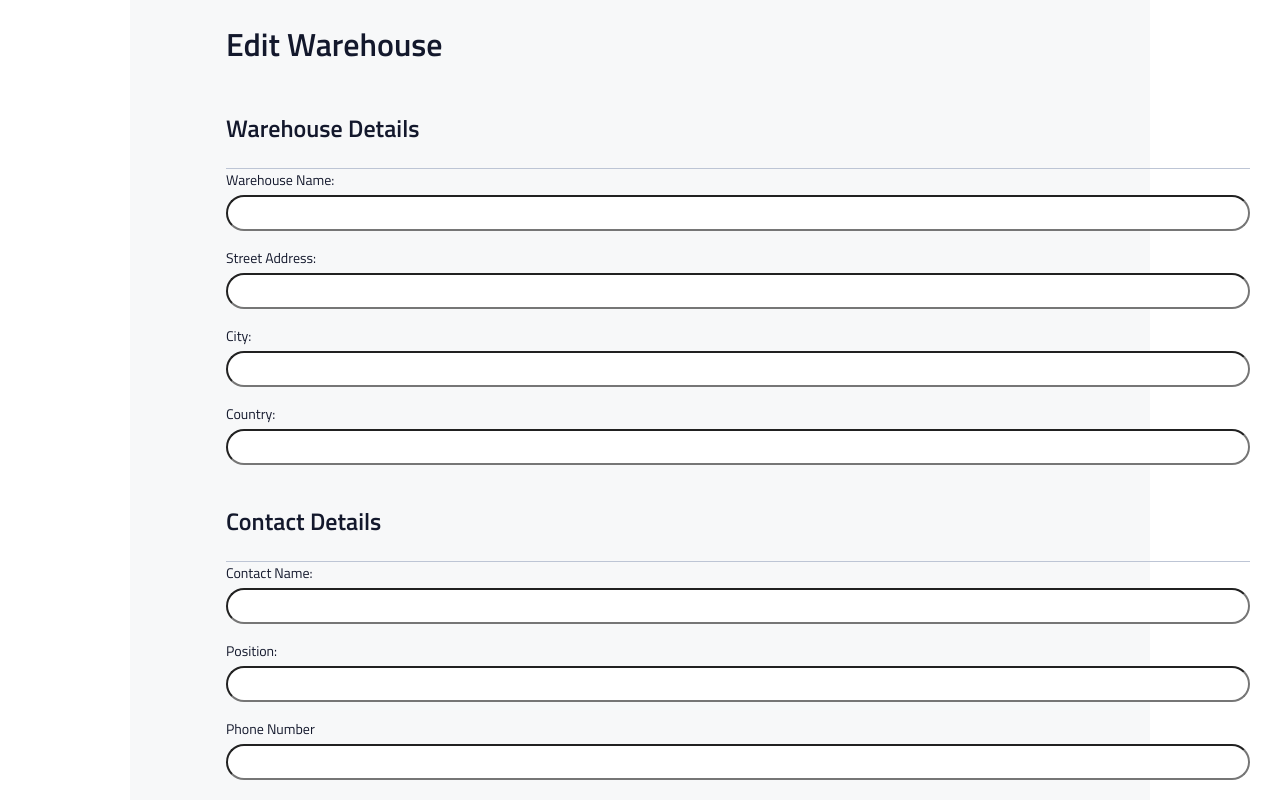
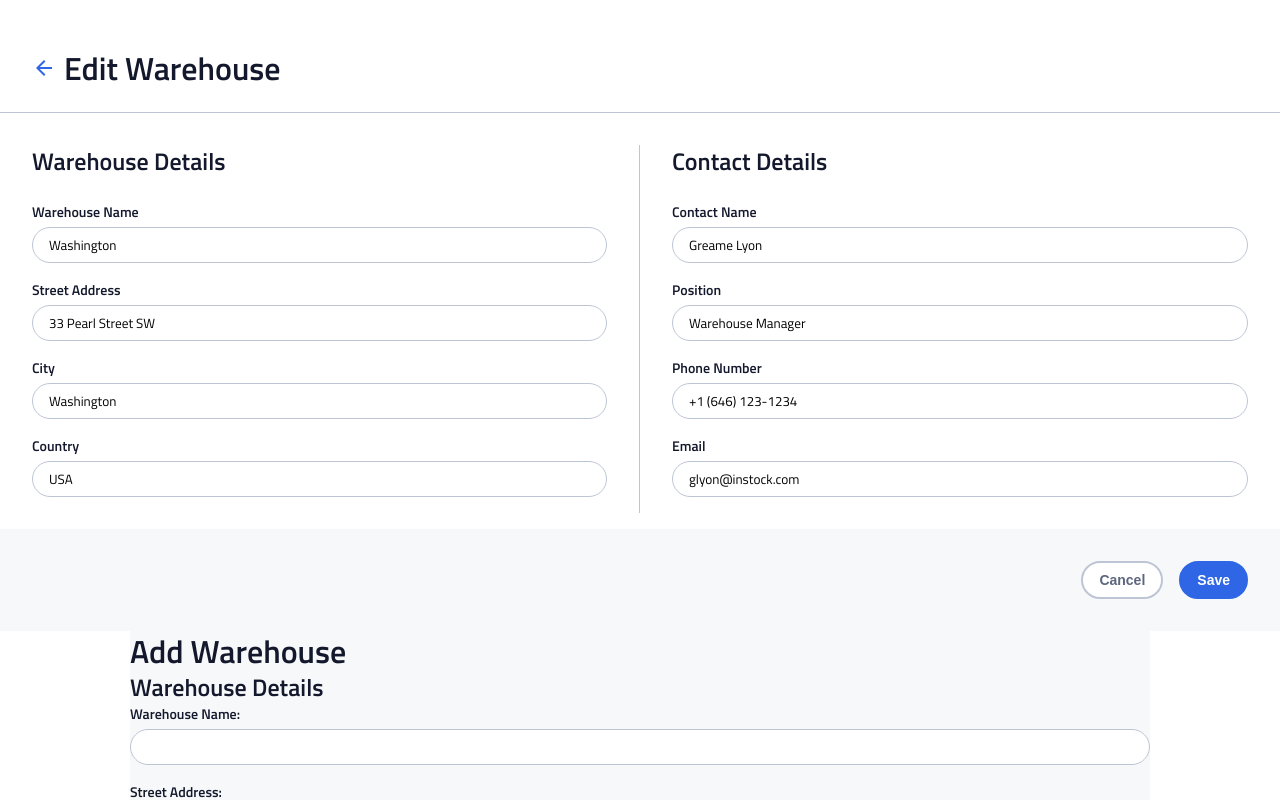
Before and after one commit to f2xiao/instock-frontend, a React (Create React App) app: page / in a window 1280 px wide. Shown: the top 800 px of the page. Built offline with nearby package versions, Linux system fonts and the light colour scheme.

Commit message:
accomplished-edit-warehouse-page

```diff
--- a/src/components/WarehouseEdit/WarehouseEdit.jsx
+++ b/src/components/WarehouseEdit/WarehouseEdit.jsx
@@ -1,20 +1,24 @@
-import React, { useState } from 'react';
+import React, { useState} from 'react';
 import "./WarehouseEdit.scss";
 import warehouseData from "../../data/01_warehouses.json";
+import returnIcon from'../../assets/icons/arrow_back-24px.svg'
+
+const warehouseDetails=warehouseData[1];
 
 const WarehouseEdit = () => {
     const [warehouseDetails, setWarehouseDetails] = useState({
-        warehouseName: '',
-        address: '',
-        city: '',
-        country: ''
+        warehouseName: warehouseData[1].warehouse_name|| '',
+        address: warehouseData[1].address || '',
+        city: warehouseData[1].city || '',
+        country: warehouseData[1].country || ''
     });
 
+
     const [contactDetails, setContactDetails] = useState({
-        contactName: '',
-        contactPosition: '',
-        contactPhone: '',
-        contactEmail: ''
+        contactName: warehouseData[1].contact_name || '',
+        contactPosition: warehouseData[1].contact_position || '',
+        contactPhone: warehouseData[1].contact_phone || '',
+        contactEmail: warehouseData[1].contact_email || ''
     });
 
     const handleWarehouseChange = (event) => {
@@ -40,17 +44,19 @@ const WarehouseEdit = () => {
         console.log('Contact Details:', contactDetails);
     };
 
+
+
     return (
         <div className="edit">
-            <h1>Edit Warehouse</h1>
+            <h1 className="edit__title"><img className='edit__return' src={returnIcon} alt="return to the main page" />Edit Warehouse</h1>
 
             <form className='edit__form' onSubmit={handleSubmit}>
-                <section>
-                    <h2 className='edit__title'>Warehouse Details</h2>
-
+                <div className='edit__wrapper'>
+                <section className='edit__section edit__section1'>
+                    <h2 className='edit__sectiontitle'>Warehouse Details</h2>
                     <div>
                         <label>
-                            Warehouse Name:
+                            Warehouse Name
                         </label><br />
                         <input
                             type="text"
@@ -62,7 +68,7 @@ const WarehouseEdit = () => {
 
                     <div>
                         <label>
-                        Street Address:</label><br />
+                        Street Address</label><br />
                         <input
                             type="text"
                             name="address"
@@ -74,7 +80,7 @@ const WarehouseEdit = () => {
 
                    <div>
                         <label>
-                            City:
+                            City
                         </label><br />
                         <input
                             type="text"
@@ -86,7 +92,7 @@ const WarehouseEdit = () => {
 
                     <div>
                         <label>
-                            Country:
+                            Country
                         </label><br />
                         <input
                             type="text"
@@ -98,12 +104,12 @@ const WarehouseEdit = () => {
 
                 </section>
 
-                <section>
-                    <h2 className='edit__title'>Contact Details</h2>
+                <section className='edit__section'>
+                    <h2 className='edit__sectiontitle'>Contact Details</h2>
 
                     <div>
                         <label>
-                        Contact Name:
+                        Contact Name
                         </label><br />
                         <input
                             type="text"
@@ -115,7 +121,7 @@ const WarehouseEdit = () => {
 
                     <div>
                         <label>
-                           Position:
+                           Position
                         </label><br />
                         <input
                             type="text"
@@ -139,7 +145,7 @@ const WarehouseEdit = () => {
 
                     <div>
                         <label>
-                        Email:
+                        Email
                         </label><br />
                         <input
                             type="text"
@@ -149,8 +155,11 @@ const WarehouseEdit = () => {
                         />
                     </div>
                 </section>
-                <button type="button">Cancel</button>
-                <button type="submit">Save</button>
+                </div>
+                <div className="edit__buttons">
+                    <button className="edit__cancel" type="button"><h3>Cancel</h3></button>
+                    <button className="edit__save" type="submit"><h3>Save</h3></button>
+                </div>
             </form>
         </div>
     );
--- a/src/components/WarehouseEdit/WarehouseEdit.scss
+++ b/src/components/WarehouseEdit/WarehouseEdit.scss
@@ -8,27 +8,128 @@ input{
     height: 2.25rem;
     margin-bottom:1rem;
     margin-top:.25rem;
+    border: 1px solid $color-border;
+    font-family: "Titillium Web";
+    @include tablet{
+        height: 2.25rem;
+        width:100%;
+
+    }
 }
 
-h1{
-    padding: 1.5rem 0;
+button{
+    height: 2.25rem;
+    border-style: solid;
+    border-color:$color-border;
+    border-radius: 1.5rem;
+    padding: 0.4rem 1rem;
+    width:8rem;
+    @include tablet{
+        height: 2.38rem;
+        margin-left: 1rem;
+        width:auto;
+    }
+}
+
+label{
+    font-style:$h3-mobile-fontsize;
+    font-weight: 600;
+    @include tablet{
+    font-size:$h3-desktab-fontsize;
+    }
+}
+
+input{
+    padding-left: 1rem;
 }
 
 .edit{
-    @include responsive-margin;
-    margin-top:1.5rem;
+    padding-top:1.5rem;
     background-color:$color-bg-page;
-    padding-left: 7.5vw;
+    padding-left: 5vw;
+    @include tablet{
+    background-color: white;
+    padding-left: 0;}
+
+    &__return{
+        position: absolute;
+        left:2rem;
+        padding-top: 0.5rem;
+    }
+
+    &__wrapper{
+        @include tablet{
+        display: flex;
+        }
+    }
+
+    &__form{
+       padding:0 1rem;
+       @include tablet{
+        padding: 0;
+       }
+    }
 
     &__title{
-        padding: 1.5rem 0;
-    border-bottom: 1px solid $color-border;
+        border-color:$color-border;
+        padding: 1.5rem 0 1.5rem 3rem;
+        width:calc(100% - 2rem);
 
+        @include tablet{
+            padding-left: 4rem;
+            border-bottom: 1px solid $color-border;
+            padding-right: 0;
+            width:100vw;
+
+        }
     }
 
+    &__section{
+        border-top: 1px solid $color-border;
+        margin-bottom: 1rem;
+        width:80vw;
+        @include tablet{
+            width:50%;
+            padding:0 2rem;
+            margin-top: 2rem;
+            border:0;
+        }
+    }
 
-    &__form{
+    &__section1{
+    @include tablet{
+    border-right:1px solid $color-border;
+        }
+    }
+
+    &__sectiontitle{
+        padding: 1.5rem 0;
+        @include tablet{
+            padding-top: 0;
+        }
+    }
+
+    &__buttons{
         width:80vw;
+        display: flex;
+        justify-content: space-between;
+        padding-bottom: 2rem;
+        @include tablet{
+            background-color: $color-bg-page;
+            width:100vw;
+            justify-content: end;
+            padding: 2rem;
+        }
+    }
 
+    &__cancel{
+        background-color: $color-bg;
+        color: $color-text-secondary;
+    }
+
+    &__save{
+        color:$color-bg;
+        background-color:$color-cta;
+        border-color: $color-cta;
     }
 }
```
